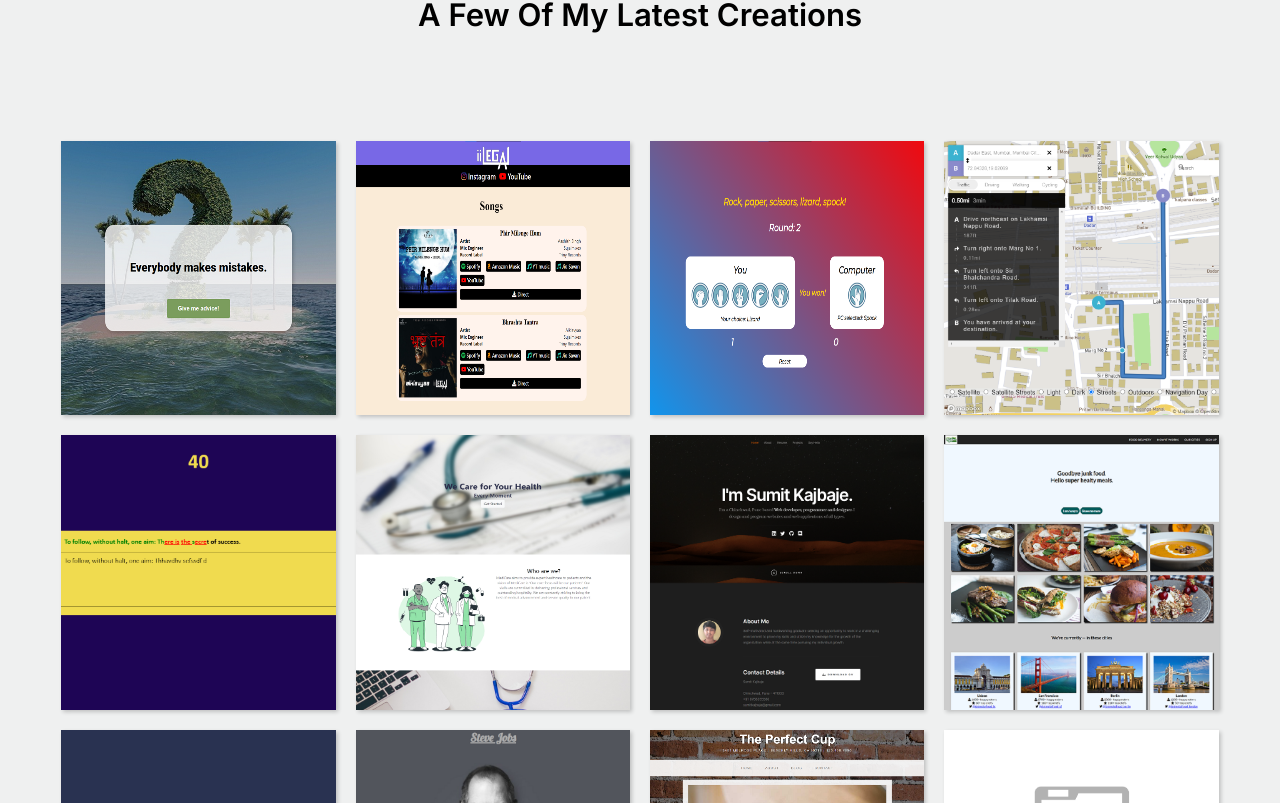
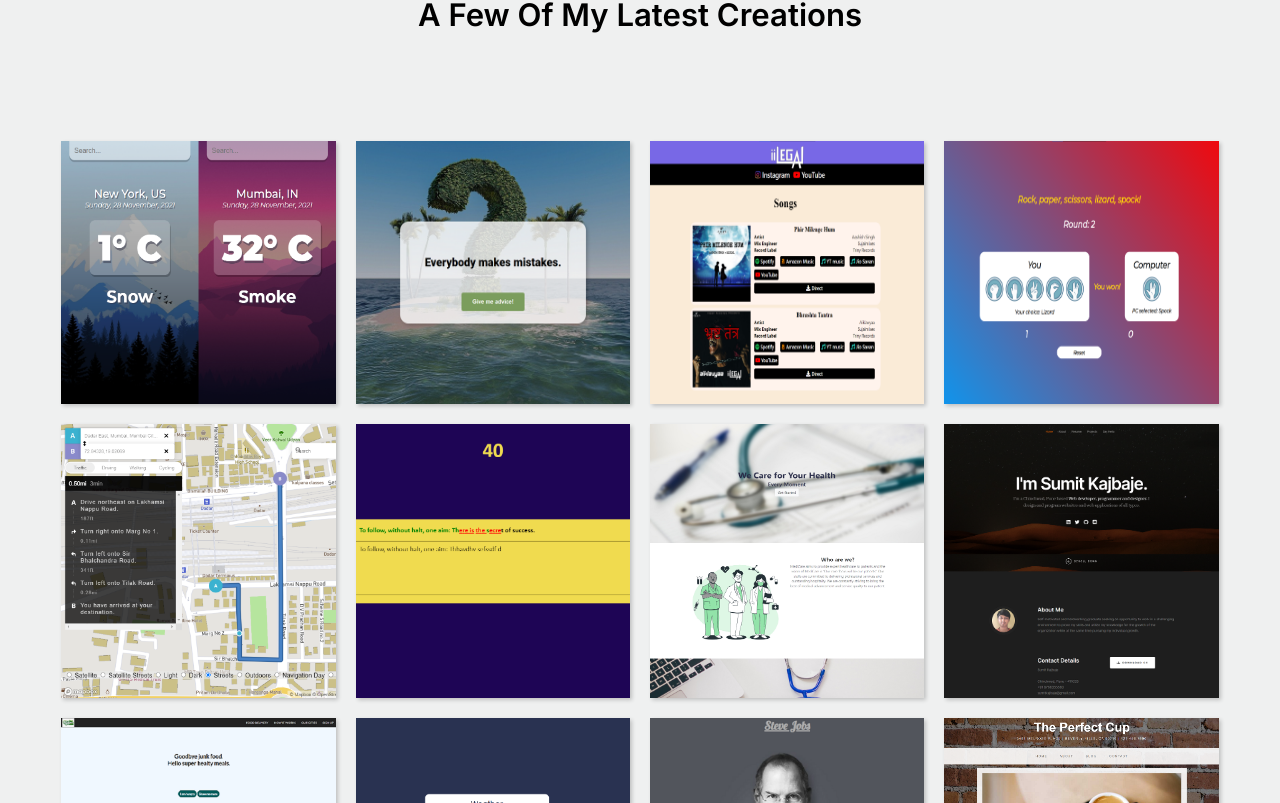
Before and after one commit to SumitK27/React-Dynamic-Portfolio, a React (Create React App) app: page / in a window 1280 px wide. Shown: the part 3917-4720 px from the top of the page. Built offline with nearby package versions, Linux system fonts and the light colour scheme.

Commit message:
Fixed Portfolio section and added custom styling

```diff
--- a/public/css/custom.css
+++ b/public/css/custom.css
@@ -8,6 +8,11 @@
 .column.folio-item:hover {
     transform: scale(1.1);
     box-shadow: 5px 5px 10px rgba(0, 0, 0, 0.2);
+}
+
+.folio-item img {
+    margin: 0 auto;
+    max-height: 350px;
 }
 
 .skill-bars-fat {
--- a/public/resumeData.json
+++ b/public/resumeData.json
@@ -140,6 +140,16 @@
     "portfolio": {
         "projects": [
             {
+                "title": "React Weather App",
+                "description": "You can check the current weather in your area and other locations around the world using this web app.",
+                "category": "Web Development",
+                "tags": "HTML, CSS, JavaScript, React, Fetch API",
+                "image": "images/projects/react-weather-app.png",
+                "image2": "images/projects/react-weather-app.png",
+                "url": "https://react-owm-weather-app.netlify.app/",
+                "modal": "#modal-10"
+            },
+            {
                 "title": "Advice App",
                 "description": "A Responsive Random Advice generator build with React.",
                 "category": "Web Development",
@@ -256,7 +266,7 @@
                 "tags": "Arduino, Android, Embedded C",
                 "image": "images/projects/image-not-available.png",
                 "image2": "images/projects/image-not-available.png",
-                "url": "",
+                "url": "http://testmycode.ga/",
                 "modal": "#modal-01"
             }
         ]
--- a/src/Components/Portfolio.jsx
+++ b/src/Components/Portfolio.jsx
@@ -8,7 +8,7 @@ export default class Portfolio extends Component {
                     <div className="column folio-item" key={project.title}>
                         <a href={project.url} className="folio-item__thumb">
                             <img
-                                src={project.url}
+                                src={project.image}
                                 srcSet={`${project.image} 1x,
                                      ${project.image2} 2x`}
                                 alt=""
```
Also changed, not shown: public/images/projects/react-weather-app.png (added).
